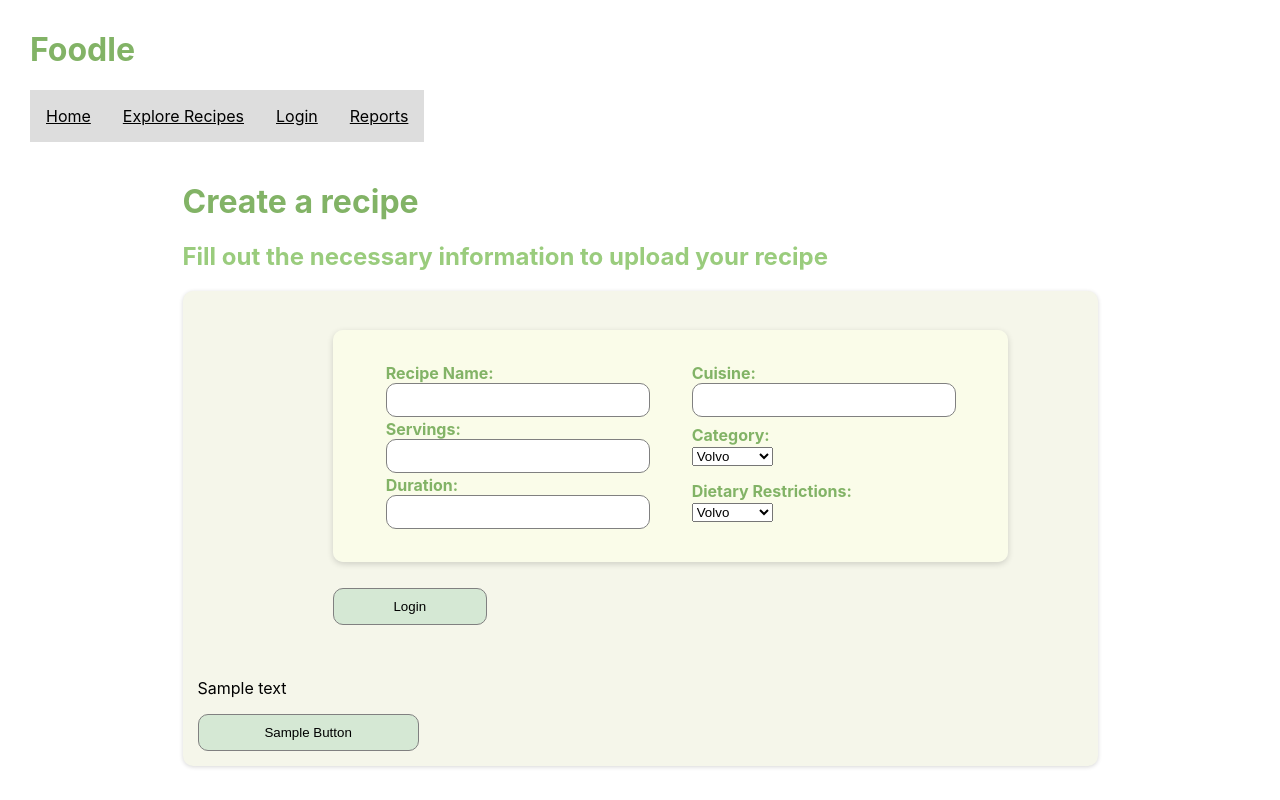
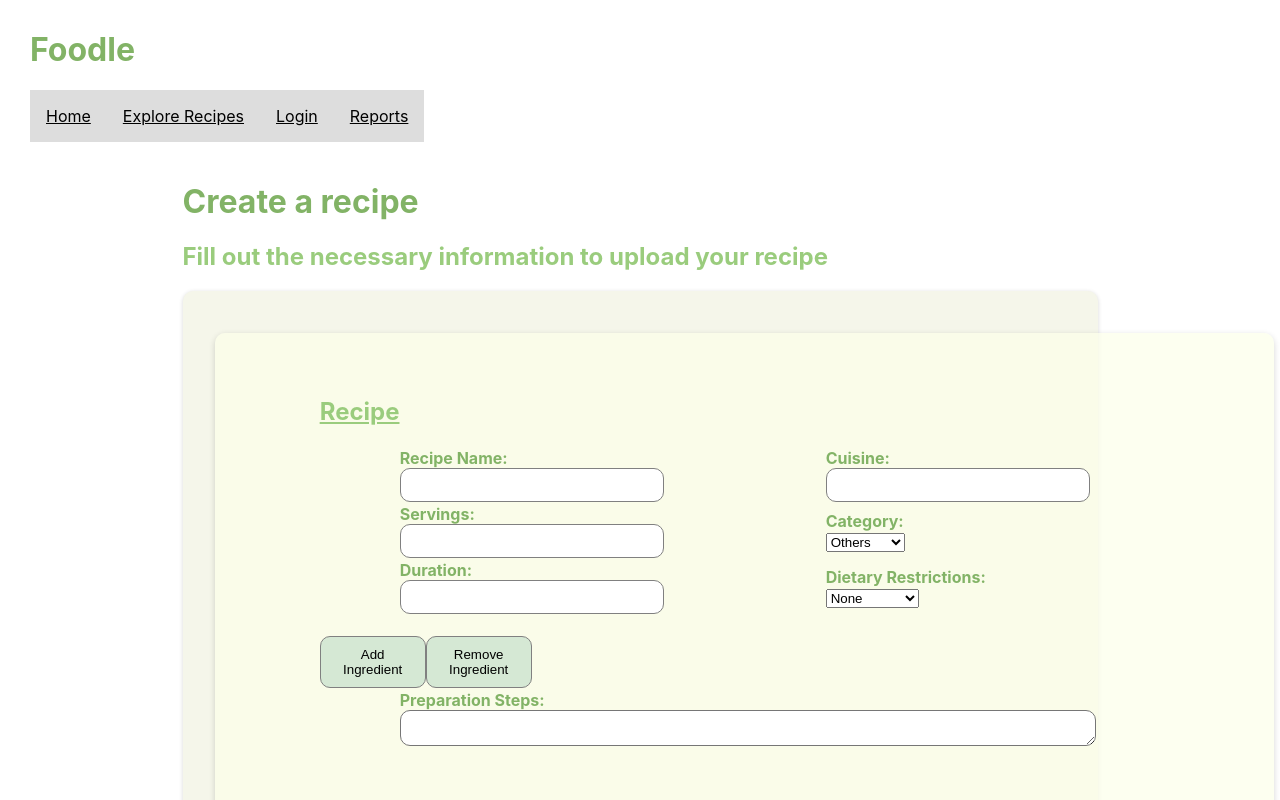
Before and after one commit to raveenamnair/Foodle, a React (Create React App) app in the folder frontend/: page /addRecipe in a window 1280 px wide. Shown: the top 800 px of the page. Built offline with nearby package versions, Linux system fonts and the light colour scheme; no server answers.

Commit message:
UI complete

```diff
--- a/frontend/src/Components/AddRecipe.js
+++ b/frontend/src/Components/AddRecipe.js
@@ -14,7 +14,7 @@ export default function AddRecipe() {
     const [cuisine, setCuisine] = useState("");
     const [category, setCategory] = useState("");
     const [dietary_restriction, setDietaryRestrictions] = useState([]);
-
+    const [preparation, setPreparation] = useState("");
     let navigate = useNavigate();
 
     const baseURL = 'http://localhost:9000'
@@ -58,7 +58,9 @@ export default function AddRecipe() {
     }
 
 
-
+/*<label for="preparationBox">Preparation:</label>
+                                <br></br>
+                                <input id="preparationBox" type="text" value={name} onChange={(e) => setCategory(e.target.value)} />*/
 
     return (
         <main>
@@ -68,6 +70,7 @@ export default function AddRecipe() {
                 <div className="recipeContent">
                     <form className="recipeForm">
                         <table>
+                        <h2><u>Recipe</u></h2>
                             <tr>
                                 <td>
                                 <label>
@@ -78,7 +81,7 @@ export default function AddRecipe() {
                                 <td>
                                 <label>
                                     Cuisine:<br></br>
-                                    <input type="text" value={name} onChange={(e) => setCategory(e.target.value)} />
+                                    <input type="text" value={cuisine} onChange={(e) => setCuisine(e.target.value)} />
                                 </label>
                                 </td>
                             </tr>
@@ -86,17 +89,19 @@ export default function AddRecipe() {
                                 <td>
                                 <label>
                                     Servings:<br></br>
-                                    <input type="text" value={name} onChange={(e) => setCategory(e.target.value)} />
+                                    <input type="text" value={servings} onChange={(e) => setServings(e.target.value)} />
                                 </label>
                                 </td>
                                 <td>
                                 <label>
                                     Category: <br></br>
-                                    <select name="Category" onChange={(e) => setName(e.target.value)}>
-                                    <option value="volvo">Volvo</option>
-                                    <option value="saab">Saab</option>
-                                    <option value="mercedes">Mercedes</option>
-                                    <option value="audi">Audi</option>
+                                    <select name="Category" onChange={(e) => setCategory(e.target.value)}>
+                                    <option value="Others">Others</option>
+                                    <option value="Breakfast">Breakfast</option>
+                                    <option value="Lunch">Lunch</option>
+                                    <option value="Dinner">Dinner</option>
+                                    <option value="Dessert">Dessert</option>
+                                    <option value="Snack">Snack</option>
                                     </select>
                                 </label>
                                 </td>
@@ -106,29 +111,40 @@ export default function AddRecipe() {
                                 <td>
                                 <label>
                                     Duration:<br></br>
-                                    <input type="text" value={name} onChange={(e) => setCategory(e.target.value)} />
+                                    <input type="text" value={duration} onChange={(e) => setDuration(e.target.value)} />
                                 </label>
                                 </td>
                                 <td>
                                 <label>
                                     Dietary Restrictions:<br></br>
                                     <select name="Dietary Restrictions" onChange={(e) => setDietaryRestrictions(e.target.value)}>
-                                    <option value="volvo">Volvo</option>
-                                    <option value="saab">Saab</option>
-                                    <option value="mercedes">Mercedes</option>
-                                    <option value="audi">Audi</option>
+                                    <option value="None">None</option>
+                                    <option value="Gluten Free">Gluten Free</option>
+                                    <option value="Vegan">Vegan</option>
+                                    <option value="Vegetarian">Vegetarian</option>
+                                    <option value="Dairy Free">Dairy Free</option>
+                                    <option value="Others">Others</option>
                                     </select>
                                 </label>
                                 </td>
                             </tr>
+                            <br></br>
+                            <button class="button25" onClick={""}>Add Ingredient</button>
+                            <button class="button25" onClick={""}>Remove Ingredient</button>
+                            <tr>
+                            <td colSpan="100%">
+                                <label>
+                                    Preparation Steps:<br></br>
+                                    <textarea id="preparationInput" value={preparation} onChange={(e) => setPreparation(e.target.value)} />
+                                </label>
+                            </td>
+                            </tr>
                         </table>
                         <br></br>
-                        <button class="button25" onClick={handleSubmit}>Login</button>
+                        <button class="button25" onClick={handleSubmit}>Create</button>
                     </form>
 
-                    <br></br>
-                    <p>Sample text</p>
-                    <button class="button25" onClick={""}>Sample Button</button>
+
                 </div>
             </div>
         </main>
--- a/frontend/src/index.css
+++ b/frontend/src/index.css
@@ -171,8 +171,17 @@ table {
   background-color: #fdffeab3;
   box-shadow: rgba(0, 0, 0, 0.16) 0px 2px 6px;
   margin-block: 1%;
-  padding:5%;
+  padding: 5% 12% 14% 12%;
 }
 td {
-  padding: 0 20px;
+  padding: 0 80px;
 }
+
+#preparationInput {
+  width:100%;
+  height:fit-content;
+  resize: vertical;
+  border-radius: 10px;
+  border-style: groove;
+
+}
```
